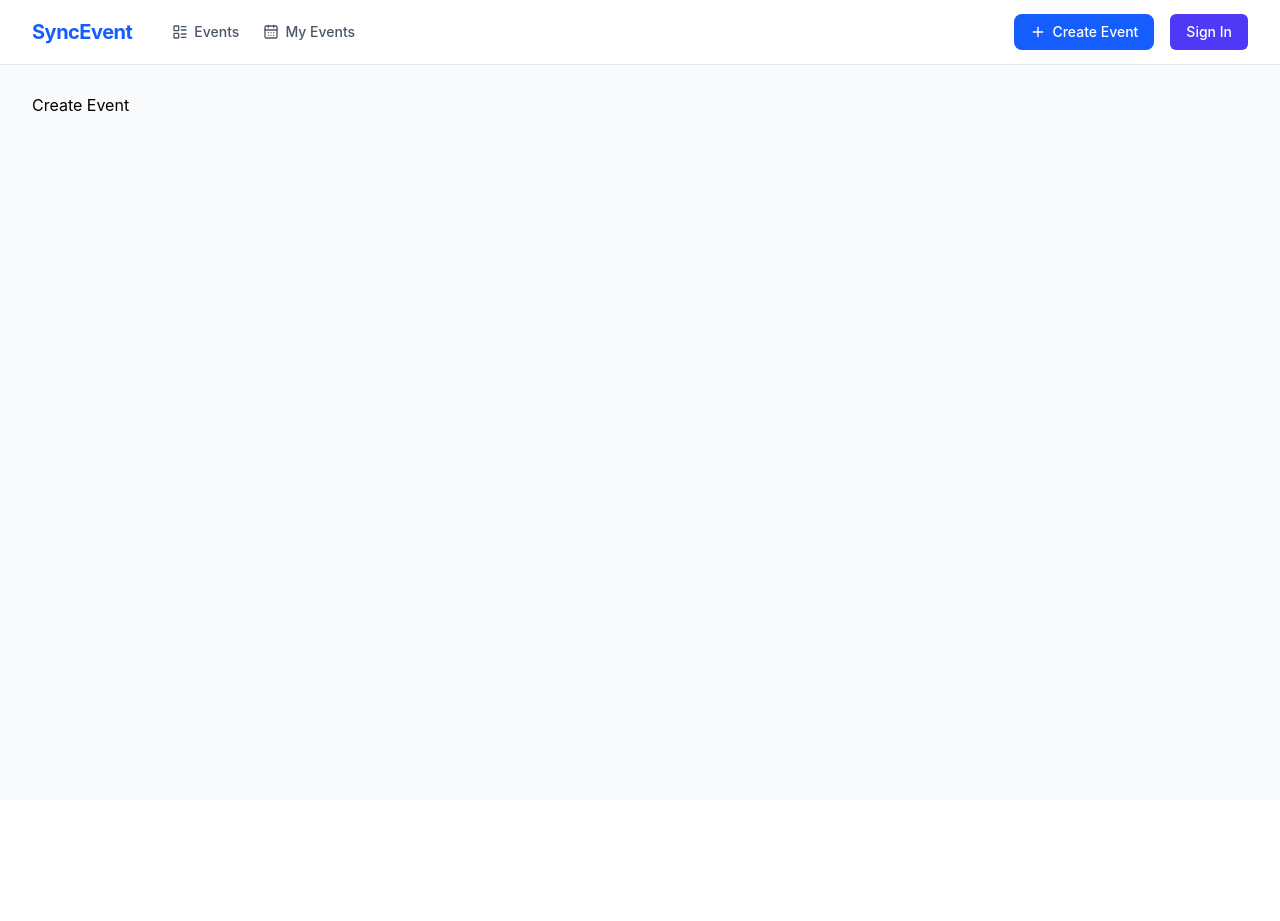
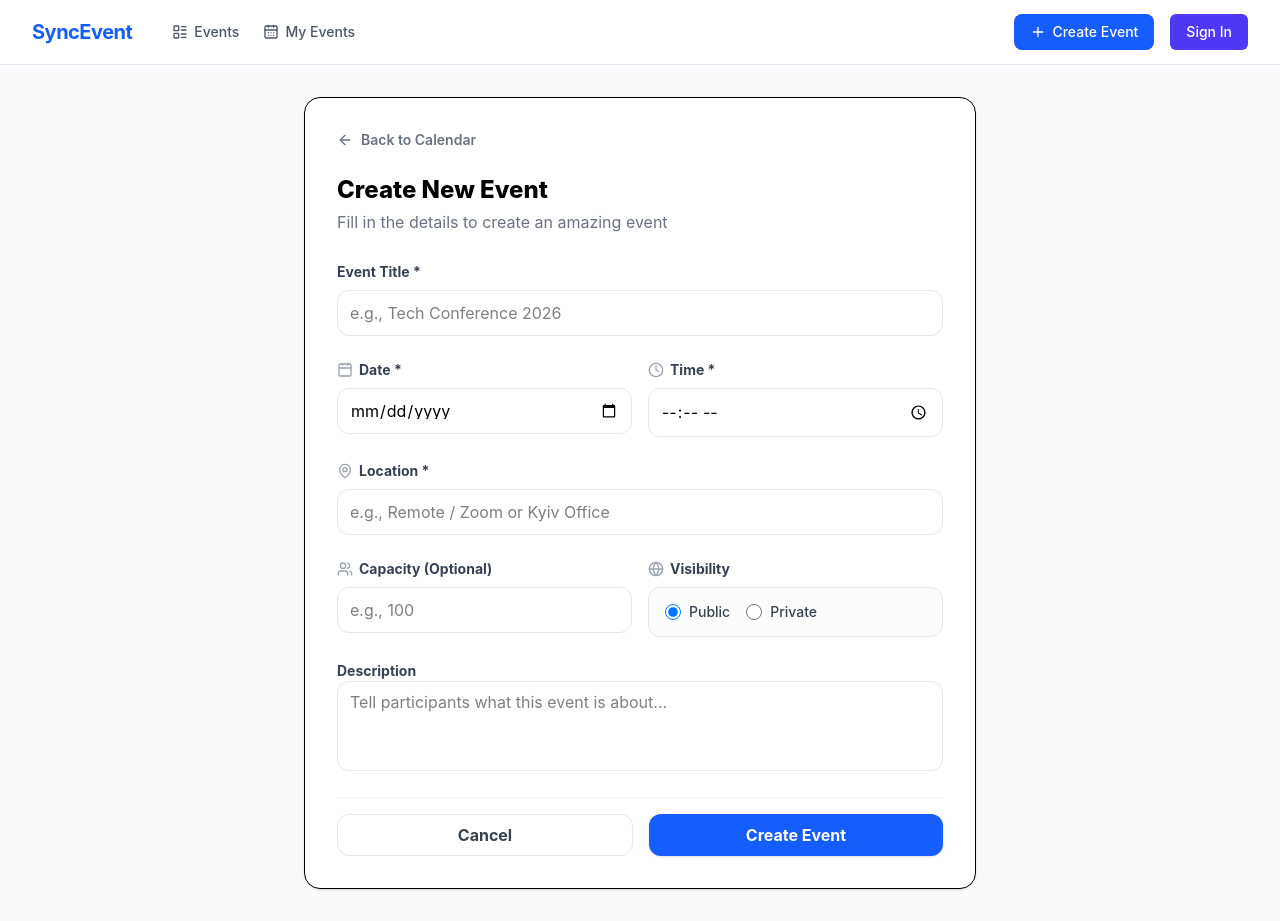
Before and after one commit to blackkat02/SyncEvent, a React app in the folder apps/frontend/: page /events/create in a window 1280 px wide. Before the commit the page ends 800 px from the top, so only its background shows below. Built offline with nearby package versions, Linux system fonts and the light colour scheme; no server answers; the HTML template or start-up script is replaced by a standard one.

Commit message:
enabled createEvent

```diff
--- a/apps/frontend/src/pages/CreateEventPage.tsx
+++ b/apps/frontend/src/pages/CreateEventPage.tsx
@@ -1,68 +1,232 @@
+import { useForm } from "react-hook-form";
+import { yupResolver } from "@hookform/resolvers/yup";
+import { useNavigate } from "react-router-dom";
+import { format, parse } from "date-fns";
+import { useCreateEventMutation } from "../features/events/eventsApi";
+import { Calendar, Clock, MapPin, Users, Globe, ArrowLeft } from "lucide-react";
+
+import { createEventSchema, EventVisibility } from "@syncevent/shared";
+import type { CreateEventRequest } from "@syncevent/shared";
+import { useEffect } from "react";
+
+interface EventFormState {
+  title: string;
+  description: string;
+  location: string;
+  capacity: number | null;
+  visibility: EventVisibility;
+  dateStr: string;
+  timeStr: string;
+  date: any;
+}
+
 export const CreateEventPage = () => {
+  const navigate = useNavigate();
+  const [createEvent, { isLoading }] = useCreateEventMutation();
+
+  const {
+    register,
+    handleSubmit,
+    formState: { errors },
+    setValue,
+  } = useForm<EventFormState>({
+    resolver: yupResolver(createEventSchema as any) as any,
+    defaultValues: {
+      title: "",
+      description: "",
+      location: "",
+      capacity: null,
+      visibility: EventVisibility.PUBLIC,
+      dateStr: "",
+      timeStr: "",
+      date: new Date(),
+    },
+  });
+
+  const onSubmit = async (values: any) => {
+    try {
+      const combinedDate = new Date(`${values.dateStr}T${values.timeStr}`);
+
+      const payload: CreateEventRequest = {
+        title: values.title,
+        location: values.location,
+        visibility: values.visibility,
+        description: values.description || null,
+        capacity: values.capacity ? Number(values.capacity) : null,
+        date: combinedDate.toISOString(),
+      };
+
+      await createEvent(payload).unwrap();
+      navigate("/my-events");
+    } catch (error) {
+      console.error("Failed to create event:", error);
+    }
+  };
+
+  useEffect(() => {
+    if (Object.keys(errors).length > 0) {
+      console.warn("⚠️ Валідація не пройшла! Список помилок:", errors);
+    }
+  }, [errors]);
+
   return (
     <div className="max-w-2xl mx-auto bg-white p-8 rounded-2xl border shadow-sm">
+      <button
+        type="button"
+        onClick={() => navigate("/my-events")}
+        className="inline-flex items-center gap-2 text-sm font-semibold text-gray-500 hover:text-gray-900 mb-6 transition-colors"
+      >
+        <ArrowLeft size={16} /> Back to Calendar
+      </button>
+
       <h2 className="text-2xl font-extrabold mb-2">Create New Event</h2>
       <p className="text-gray-500 mb-8">
         Fill in the details to create an amazing event
       </p>
 
-      <form className="space-y-6">
+      <form onSubmit={handleSubmit(onSubmit)} className="space-y-6">
         <div className="space-y-2">
-          <label className="text-sm font-bold text-gray-700">
+          <label className="text-sm font-bold text-gray-700 block">
             Event Title *
           </label>
           <input
-            className="w-full p-3 border rounded-xl focus:ring-2 focus:ring-blue-500 outline-none"
-            placeholder="e.g., Tech Conference 2025"
+            {...register("title")}
+            className={`w-full p-3 border rounded-xl focus:ring-2 focus:ring-blue-500 outline-none transition-all ${
+              errors.title
+                ? "border-red-500 focus:ring-red-500"
+                : "border-gray-200"
+            }`}
+            placeholder="e.g., Tech Conference 2026"
           />
+          {errors.title && (
+            <p className="text-xs font-semibold text-red-500 mt-1">
+              {errors.title.message}
+            </p>
+          )}
         </div>
 
         <div className="grid grid-cols-1 md:grid-cols-2 gap-4">
           <div className="space-y-2">
-            <label className="text-sm font-bold text-gray-700">Date *</label>
-            <input type="date" className="w-full p-3 border rounded-xl" />
+            <label className="text-sm font-bold text-gray-700 flex items-center gap-1.5">
+              <Calendar size={16} className="text-gray-400" /> Date *
+            </label>
+            <input
+              type="date"
+              {...register("dateStr")}
+              onChange={(e) => {
+                // Оновлюємо текстове поле
+                setValue("dateStr", e.target.value);
+                // Штовхаємо Yup, що дата є
+                setValue("date", new Date(e.target.value) as any);
+              }}
+              className="w-full p-3 border border-gray-200 rounded-xl focus:ring-2 focus:ring-blue-500 outline-none"
+            />
           </div>
           <div className="space-y-2">
-            <label className="text-sm font-bold text-gray-700">Time *</label>
-            <input type="time" className="w-full p-3 border rounded-xl" />
+            <label className="text-sm font-bold text-gray-700 flex items-center gap-1.5">
+              <Clock size={16} className="text-gray-400" /> Time *
+            </label>
+            <input
+              type="time"
+              {...register("timeStr")}
+              className="w-full p-3 border border-gray-200 rounded-xl focus:ring-2 focus:ring-blue-500 outline-none"
+            />
           </div>
         </div>
 
         <div className="space-y-2">
-          <label className="text-sm font-bold text-gray-700">Visibility</label>
-          <div className="flex gap-4">
-            <label className="flex items-center gap-2 cursor-pointer">
+          <label className="text-sm font-bold text-gray-700 flex items-center gap-1.5">
+            <MapPin size={16} className="text-gray-400" /> Location *
+          </label>
+          <input
+            {...register("location")}
+            className={`w-full p-3 border rounded-xl focus:ring-2 focus:ring-blue-500 outline-none transition-all ${
+              errors.location
+                ? "border-red-500 focus:ring-red-500"
+                : "border-gray-200"
+            }`}
+            placeholder="e.g., Remote / Zoom or Kyiv Office"
+          />
+          {errors.location && (
+            <p className="text-xs font-semibold text-red-500 mt-1">
+              {errors.location.message}
+            </p>
+          )}
+        </div>
+
+        <div className="grid grid-cols-1 md:grid-cols-2 gap-4">
+          <div className="space-y-2">
+            <label className="text-sm font-bold text-gray-700 flex items-center gap-1.5">
+              <Users size={16} className="text-gray-400" /> Capacity (Optional)
+            </label>
+            <input
+              type="number"
+              {...register("capacity")}
+              className="w-full p-3 border border-gray-200 rounded-xl focus:ring-2 focus:ring-blue-500 outline-none"
+              placeholder="e.g., 100"
+            />
+            {errors.capacity && (
+              <p className="text-xs font-semibold text-red-500 mt-1">
+                {errors.capacity.message}
+              </p>
+            )}
+          </div>
+
+          <div className="space-y-2">
+            <label className="text-sm font-bold text-gray-700 flex items-center gap-1.5">
+              <Globe size={16} className="text-gray-400" /> Visibility
+            </label>
+            <div className="flex gap-4 h-12.5 items-center border border-gray-200 rounded-xl px-4 bg-gray-50/50">
+              <label className="flex items-center gap-2 cursor-pointer select-none">
                 <input
                   type="radio"
-                name="visibility"
-                checked
-                className="w-4 h-4 text-blue-600"
+                  value={EventVisibility.PUBLIC}
+                  {...register("visibility")}
+                  className="w-4 h-4 text-blue-600 focus:ring-blue-500"
                 />
-              <span className="text-sm">Public</span>
+                <span className="text-sm font-medium text-gray-700">
+                  Public
+                </span>
               </label>
-            <label className="flex items-center gap-2 cursor-pointer">
+              <label className="flex items-center gap-2 cursor-pointer select-none">
                 <input
                   type="radio"
-                name="visibility"
-                className="w-4 h-4 text-blue-600"
+                  value={EventVisibility.PRIVATE}
+                  {...register("visibility")}
+                  className="w-4 h-4 text-blue-600 focus:ring-blue-500"
                 />
-              <span className="text-sm">Private</span>
+                <span className="text-sm font-medium text-gray-700">
+                  Private
+                </span>
               </label>
             </div>
           </div>
+        </div>
 
-        <div className="flex gap-4 pt-4">
+        <div className="space-y-2">
+          <label className="text-sm font-bold text-gray-700">Description</label>
+          <textarea
+            {...register("description")}
+            rows={4}
+            className="w-full p-3 border border-gray-200 rounded-xl focus:ring-2 focus:ring-blue-500 outline-none resize-none"
+            placeholder="Tell participants what this event is about..."
+          />
+        </div>
+
+        <div className="flex gap-4 pt-4 border-t border-gray-100">
           <button
             type="button"
-            className="flex-1 py-3 border rounded-xl font-bold hover:bg-gray-50"
+            onClick={() => navigate("/my-events")}
+            className="flex-1 py-3 border border-gray-200 rounded-xl font-bold text-gray-700 hover:bg-gray-50 transition-colors"
           >
             Cancel
           </button>
           <button
             type="submit"
-            className="flex-1 py-3 bg-blue-600 text-white rounded-xl font-bold hover:bg-blue-700 transition"
+            disabled={isLoading}
+            className="flex-1 py-3 bg-blue-600 text-white rounded-xl font-bold hover:bg-blue-700 transition-all shadow-sm disabled:bg-blue-400 disabled:cursor-not-allowed"
           >
-            Create Event
+            {isLoading ? "Creating..." : "Create Event"}
           </button>
         </div>
       </form>
--- a/apps/frontend/src/pages/LoginPage.tsx
+++ b/apps/frontend/src/pages/LoginPage.tsx
@@ -6,7 +6,7 @@ export const LoginPage = () => {
     <div className="min-h-screen bg-gray-50 flex flex-col justify-center py-12 sm:px-6 lg:px-8">
       <div className="sm:mx-auto sm:w-full sm:max-w-md">
         <h1 className="text-center text-3xl font-extrabold text-blue-600">
-          RADENCY
+          SyncEvent
         </h1>
         <h2 className="mt-6 text-center text-2xl font-bold text-gray-900">
           Sign in to your account
--- a/apps/frontend/src/pages/RegisterPage.tsx
+++ b/apps/frontend/src/pages/RegisterPage.tsx
@@ -6,7 +6,7 @@ export const RegisterPage = () => {
     <div className="min-h-screen bg-gray-50 flex flex-col justify-center py-12 sm:px-6 lg:px-8">
       <div className="sm:mx-auto sm:w-full sm:max-w-md">
         <h1 className="text-center text-3xl font-extrabold text-blue-600">
-          RADENCY
+          SyncEvent
         </h1>
         <h2 className="mt-6 text-center text-2xl font-bold text-gray-900">
           Create your account
--- a/apps/frontend/src/routes/index.tsx
+++ b/apps/frontend/src/routes/index.tsx
@@ -5,6 +5,7 @@ import { RegisterPage } from "../pages/RegisterPage";
 import { EventsPage } from "../pages/EventsPage";
 import { EventDetailsPage } from "../pages/EventDetailsPage";
 import { MyEventsPage } from "../pages/MyEventsPage";
+import { CreateEventPage } from "../pages/CreateEventPage";
 
 export const router = createBrowserRouter([
   {
@@ -13,7 +14,7 @@ export const router = createBrowserRouter([
     children: [
       { index: true, element: <EventsPage /> },
       { path: "events/:id", element: <EventDetailsPage /> },
-      { path: "events/create", element: <div>Create Event</div> },
+      { path: "events/create", element: <CreateEventPage /> },
       { path: "my-events", element: <MyEventsPage /> },
     ],
   },
```
Also changed, not shown: apps/frontend/src/pages/EventDetailsPage.tsx (+1 -8 lines), packages/shared/src/schemas/event.schema.ts (+6 -4 lines), packages/shared/src/types/event.ts (+11 -0 lines). Lines whose indentation alone changed are shown as unchanged.
